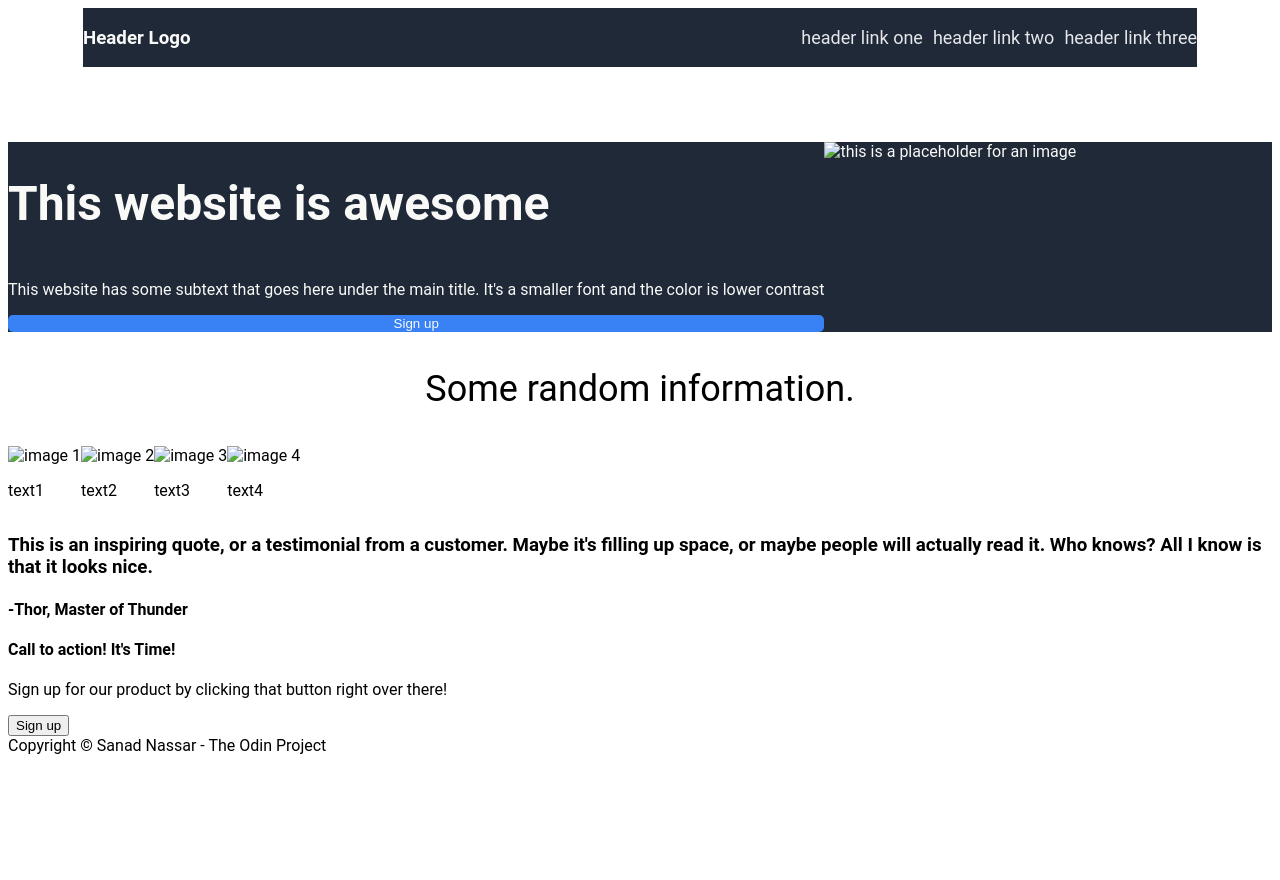
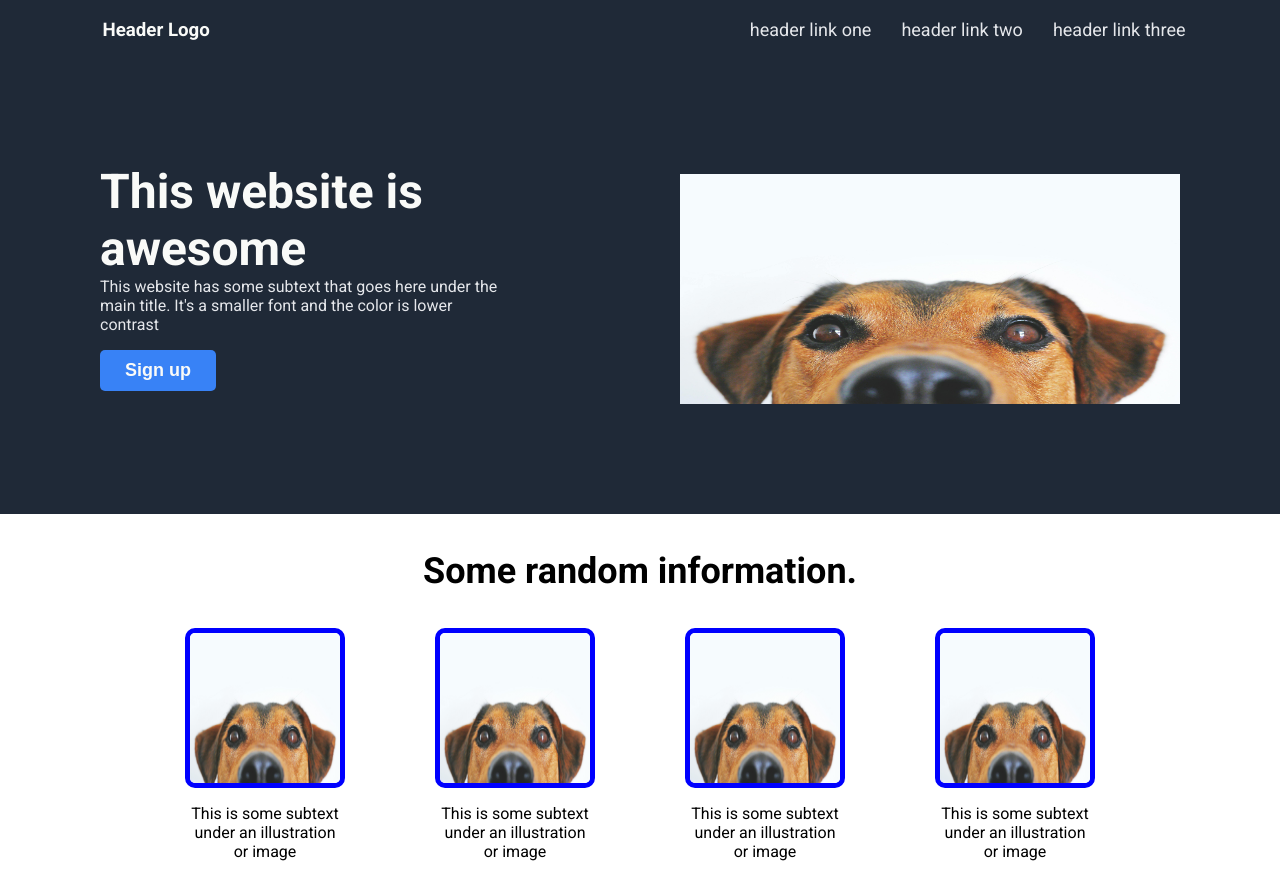
Before and after one commit to sanadnassar/odin-LandingPage, a plain HTML site: page index.html in a window 1280 px wide. Shown: the top 880 px of the page. Before the commit the page ends 800 px from the top, so only its background shows below. Drawn offline with Linux system fonts and the light colour scheme.

Commit message:
Finished 75% of the assignment
The Odin Project assignment webpage

```diff
--- a/index.html
+++ b/index.html
@@ -19,45 +19,47 @@
 
     <div class="top">
         <div class="topp">
-            <h1 style="font-size: 48px;">This website is awesome</h1>
-            <p color: #E5E7EB>This website has some subtext that goes here under the main title. It's a smaller font and the color is lower contrast</p>
+            <h1>This website is awesome</h1>
+            <p>This website has some subtext that goes here under the main title. It's a smaller font and the color is lower contrast</p>
             <button>Sign up</button>
         </div>
-        <img alt="this is a placeholder for an image">
-
+        <img src="images/dog.jpg" alt="this is a placeholder for an image" width="500px"
+        height="230px" style="margin-top: 115px;">
     </div>
 
     <div class="midt">
         <p class="text1">Some random information.</p>
         <div class="ima">
             <div class="im1">
-                <img alt="image 1">
-                <p>text1</p>
+                <img alt="image 1" src="images/dog.jpg">
+                <p>This is some subtext under an illustration or image</p>
             </div>
             <div class="im2">
-                <img alt="image 2">
-                <p>text2</p>
+                <img alt="image 2" src="images/dog.jpg">
+                <p>This is some subtext under an illustration or image</p>
             </div>
             <div class="im3">
-                <img alt="image 3">
-                <p>text3</p>
+                <img alt="image 3" src="images/dog.jpg">
+                <p>This is some subtext under an illustration or image</p>
             </div>
             <div class="im4">
-                <img alt="image 4">
-                <p>text4</p>
+                <img alt="image 4" src="images/dog.jpg">
+                <p>This is some subtext under an illustration or image</p>
             </div>
         </div>
     </div>
 
-    <div cass="midl">
-        <h3>This is an inspiring quote, or a testimonial from a customer. Maybe it's filling up space, or maybe people will actually read it. Who knows? All I know is that it looks nice.</h3>
-        <h4>-Thor, Master of Thunder</h4>
+    <div class="midl">
+        <p id="one">This is an inspiring quote, or a testimonial from a customer. Maybe it's filling up space, or maybe people will actually read it. Who knows? All I know is that it looks nice. Hi I am Sanad Nassar and this is my website</p>
+        <h4 id="two">-Thor, Master of Thunder</h4>
     </div>
 
 
     <div class="lower">
-        <h4>Call to action! It's Time!</h4>
-        <p>Sign up for our product by clicking that button right over there!</p>
+        <div class="lowertext">
+            <h4>Call to action! It's Time!</h4>
+            <p>Sign up for our product by clicking that button right over there!</p>
+        </div>
         <button>Sign up</button>
     </div>
 
--- a/style.css
+++ b/style.css
@@ -1,5 +1,9 @@
+@import url('https://fonts.googleapis.com/css2?family=Roboto:wght@100;200;300;400;500;700&display=swap');
+
+
 body {
     font-family: 'Roboto', sans-serif;
+    margin: 0 auto;
 }
 
 header {
@@ -7,11 +11,11 @@ header {
     font-family: Roboto;
     color: #F9FAF8;
     display: flex;
-    justify-content: space-between;
+    justify-content: center;
     align-items: center;
-    margin-bottom: 75px;
-    margin-left: 75px;
-    margin-right: 75px;
+    padding-top: 0px;
+    padding-left: 8px;
+    gap: 500px;
 }
 
 ul {
@@ -20,23 +24,29 @@ ul {
     gap: 10px;
     color: #E5E7EB;
     font-size: 18px;
+    gap: 30px;
 }
 
 .top {
     background-color: #1F2937;
     color: #F9FAF8;
     display: flex;
+    justify-content: center;
+    align-items: center;
+    gap: 180px;
+    padding-bottom: 110px;
 }
 
 .text1 {
     text-align: center;
     font-size: 36px;
-
+    font-weight: 900;
 }
 
 .topp {
     display: flex;
     flex-direction: column;
+    align-items: flex-start;
 }
 
 .top button {
@@ -44,11 +54,29 @@ ul {
     border-radius: 5px;
     border: none;
     color: #F9FAF8;
+    padding: 10px 25px;
+    font-size: 18px;
+    font-weight: bold;
+}
+
+.top h1 {
+    font-size: 48px;
+    width: 350px;
+    margin-bottom: 0px;
+    margin-top: 90px;
+}
+
+.top p {
+    margin-top: 0px;
+    color: #E5E7EB;
+    width: 400px;
 }
 
 .ima {
     display: flex;
     flex-direction: row;
+    justify-content: center;
+    gap: 0px;
 }
 
 .im1,
@@ -58,4 +86,74 @@ ul {
 .midt {
     display: flex;
     flex-direction: column;
+    align-items: center;
+    margin-bottom: 120px;
 }
+
+.im1,
+.im2,
+.im3,
+.im4 {
+    width: 250px;
+    margin: auto;
+}
+
+.im1 p,
+.im2 p,
+.im3 p,
+.im4 p {
+    width: 150px;
+    text-align: center;
+}
+
+.im1 img,
+.im2 img,
+.im3 img,
+.im4 img {
+    height: 150px;
+    width: 150px;
+    border: 5px solid blue;
+    border-radius: 10px;
+}
+
+.midl {
+    background-color: #E5E7EB;
+    display: flex;
+    flex-direction: column;
+    justify-content: center;
+    align-items: center;
+    width: 100%;
+    height: 400px;
+}
+
+#one {
+    font-size: 36px;
+    font-weight: 300;
+    font-style: italic;
+    margin-bottom: 0;
+    max-width: 900px;
+    margin: 0 auto;
+}
+
+#two {
+    display: flex;
+    margin-right: 20px;
+    font-size: 20px;
+    margin-top: 0px;
+    margin-left: 540px;
+}
+
+.lower {
+    display: flex;
+    background-color: #3882F6;
+}
+
+.lower button{
+    background-color: #3882F6;
+    border: 3px solid white;
+    border-radius: 10px;
+    color: white;
+    font-size: 15px;
+    width: 100px;
+
+}
```
Also changed, not shown: images/dog.jpg (added).
